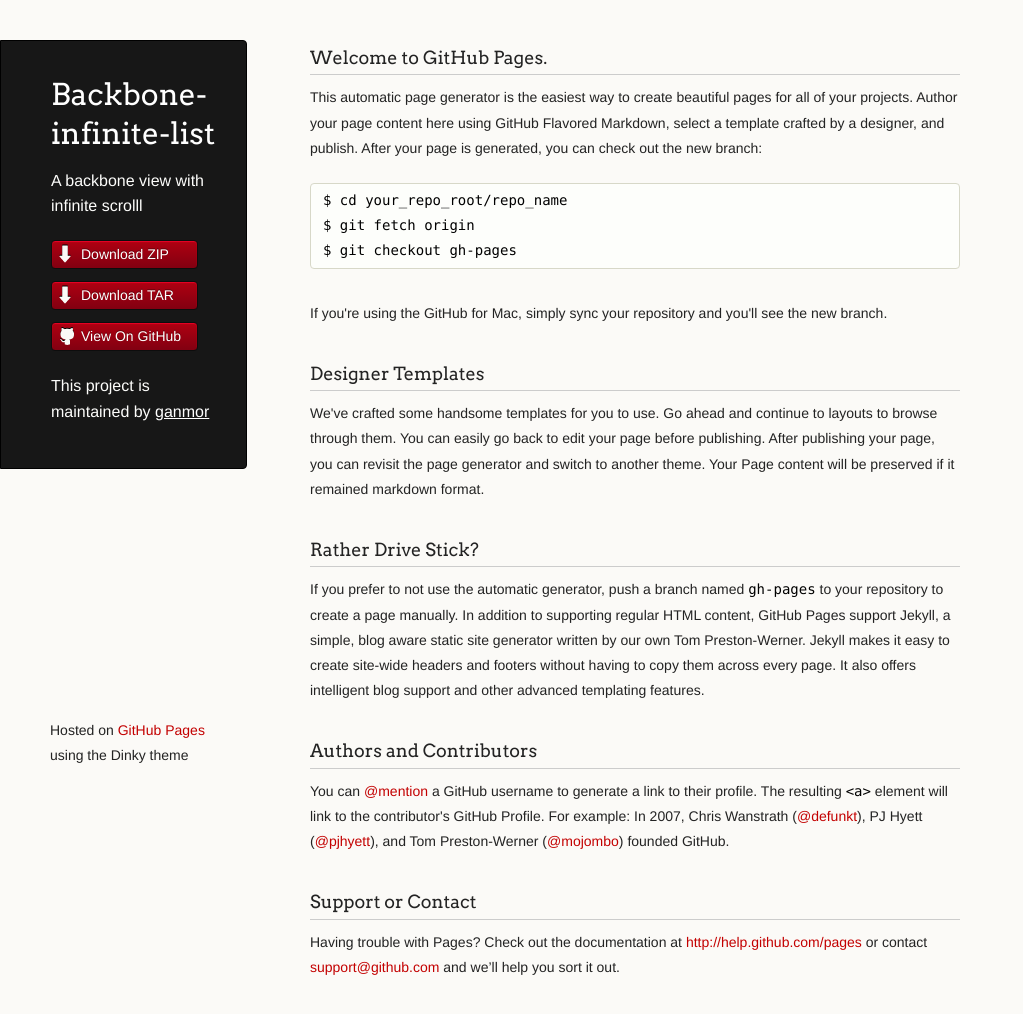
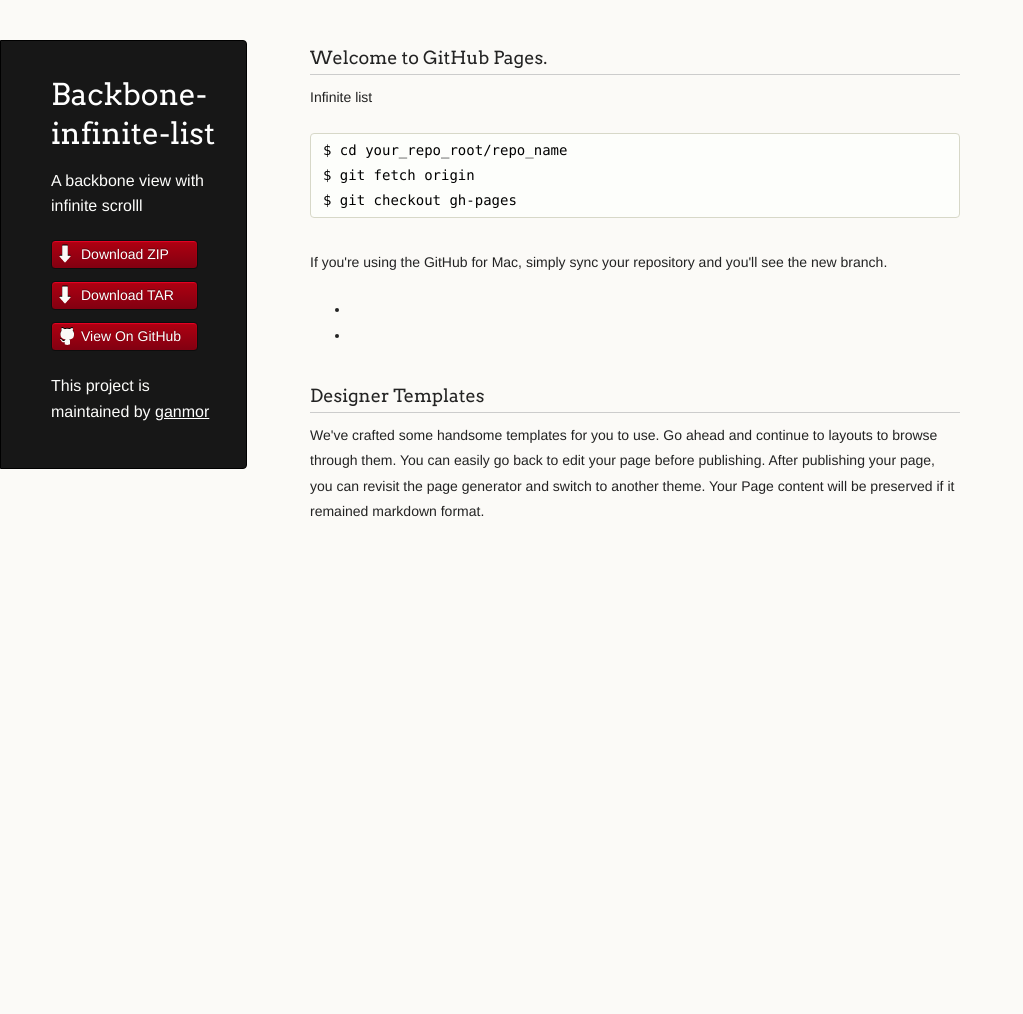
Before and after one commit to ganmor/backbone-infinite-scroll, a plain HTML site: page index.html in a window 1280 px wide. Shown: the whole page, without its empty margins (0-1023 px from the left). After the commit the page ends 800 px from the top, so only its background shows below. Drawn offline with Linux system fonts and the light colour scheme.

Commit message:
start demo website

```diff
--- a/index.html
+++ b/index.html
@@ -33,7 +33,7 @@
         <h3>
 <a name="welcome-to-github-pages" class="anchor" href="#welcome-to-github-pages"><span class="octicon octicon-link"></span></a>Welcome to GitHub Pages.</h3>
 
-<p>This automatic page generator is the easiest way to create beautiful pages for all of your projects. Author your page content here using GitHub Flavored Markdown, select a template crafted by a designer, and publish. After your page is generated, you can check out the new branch:</p>
+<p>Infinite list</p>
 
 <pre><code>$ cd your_repo_root/repo_name
 $ git fetch origin
@@ -41,32 +41,22 @@ $ git checkout gh-pages
 </code></pre>
 
 <p>If you're using the GitHub for Mac, simply sync your repository and you'll see the new branch.</p>
+<div>
+	<ul>
+		<li>
+
+		</li>
+		<li>
+
+
+		</li>
+	</ul>
+</div>
 
 <h3>
 <a name="designer-templates" class="anchor" href="#designer-templates"><span class="octicon octicon-link"></span></a>Designer Templates</h3>
 
 <p>We've crafted some handsome templates for you to use. Go ahead and continue to layouts to browse through them. You can easily go back to edit your page before publishing. After publishing your page, you can revisit the page generator and switch to another theme. Your Page content will be preserved if it remained markdown format.</p>
 
-<h3>
-<a name="rather-drive-stick" class="anchor" href="#rather-drive-stick"><span class="octicon octicon-link"></span></a>Rather Drive Stick?</h3>
-
-<p>If you prefer to not use the automatic generator, push a branch named <code>gh-pages</code> to your repository to create a page manually. In addition to supporting regular HTML content, GitHub Pages support Jekyll, a simple, blog aware static site generator written by our own Tom Preston-Werner. Jekyll makes it easy to create site-wide headers and footers without having to copy them across every page. It also offers intelligent blog support and other advanced templating features.</p>
-
-<h3>
-<a name="authors-and-contributors" class="anchor" href="#authors-and-contributors"><span class="octicon octicon-link"></span></a>Authors and Contributors</h3>
-
-<p>You can <a href="https://github.com/blog/821" class="user-mention">@mention</a> a GitHub username to generate a link to their profile. The resulting <code>&lt;a&gt;</code> element will link to the contributor's GitHub Profile. For example: In 2007, Chris Wanstrath (<a href="https://github.com/defunkt" class="user-mention">@defunkt</a>), PJ Hyett (<a href="https://github.com/pjhyett" class="user-mention">@pjhyett</a>), and Tom Preston-Werner (<a href="https://github.com/mojombo" class="user-mention">@mojombo</a>) founded GitHub.</p>
-
-<h3>
-<a name="support-or-contact" class="anchor" href="#support-or-contact"><span class="octicon octicon-link"></span></a>Support or Contact</h3>
-
-<p>Having trouble with Pages? Check out the documentation at <a href="http://help.github.com/pages">http://help.github.com/pages</a> or contact <a href="mailto:support@github.com">support@github.com</a> and we’ll help you sort it out.</p>
-      </section>
-      <footer>
-        <p><small>Hosted on <a href="http://pages.github.com">GitHub Pages</a> using the Dinky theme</small></p>
-      </footer>
-    </div>
-    <!--[if !IE]><script>fixScale(document);</script><![endif]-->
-
   </body>
 </html>
```
